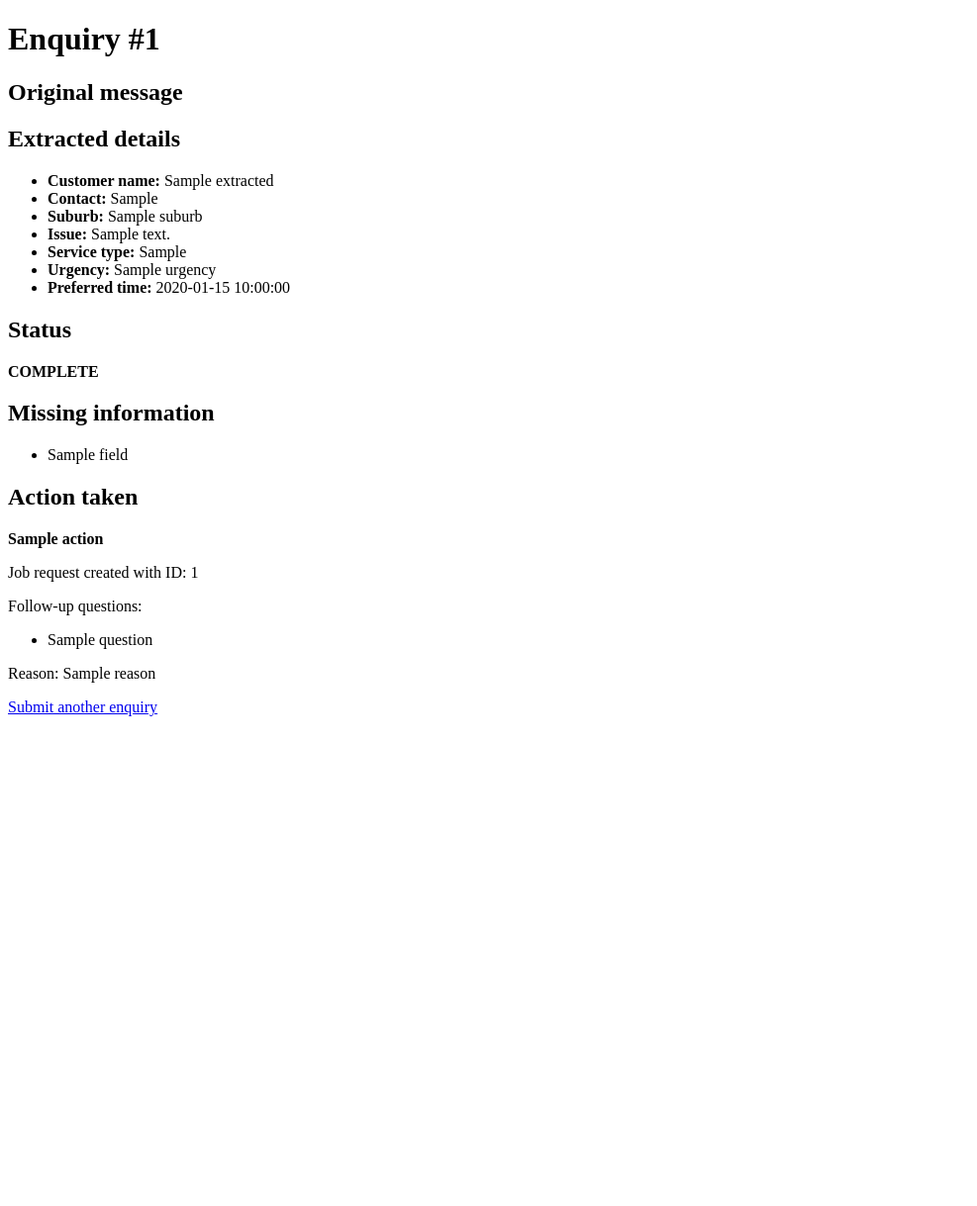
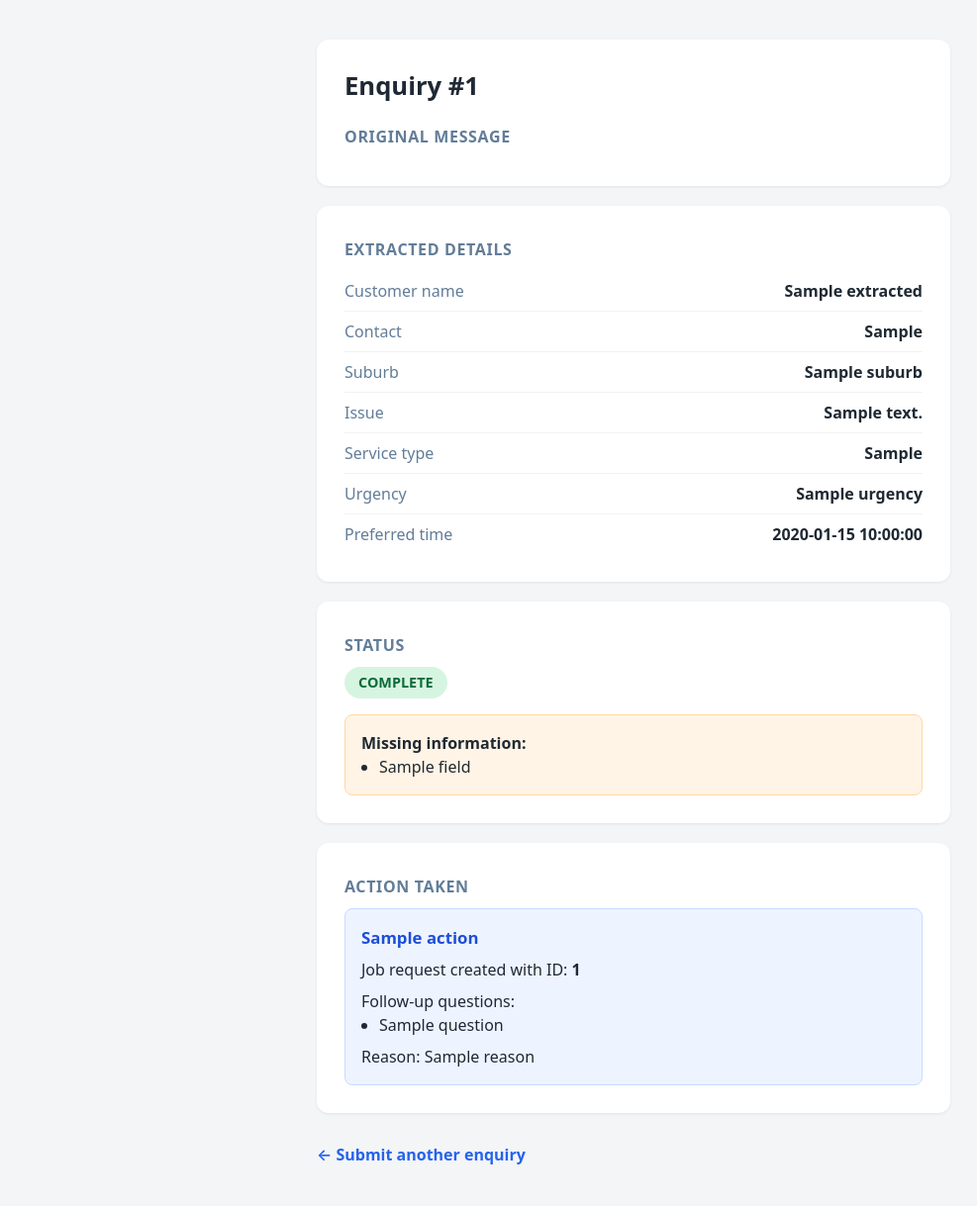
Before and after one commit to sza5197/Enquiry-Agent, a Flask app: template templates/result.html in a window 1280 px wide. Shown: the whole page at 99% size, without its empty margins (0-987 px from the left). Before the commit the page ends 724 px from the top, so only its background shows below. Run offline with Flask 3, Linux system fonts and the light colour scheme; the template is opened without the code that fills it: most values are stand-ins (such as "Sample title", 1, 10 or a date in 2020).

Commit message:
Baseline UI pass + switch to gemini-flash-lite

```diff
--- a/ai_service.py
+++ b/ai_service.py
@@ -6,7 +6,7 @@ from google.genai import types
 
 load_dotenv()
 
-MODEL_NAME = "gemini-3.8-flash"
+MODEL_NAME = "gemini-flash-lite-latest"
 
 client = genai.Client(api_key=os.getenv("GEMINI_API_KEY"))
 
--- /dev/null
+++ b/static/style.css
@@ -0,0 +1,111 @@
+* {
+    box-sizing: border-box;
+    margin: 0;
+    padding: 0;
+}
+
+body {
+    font-family: system-ui, -apple-system, "Segoe UI", sans-serif;
+    background: #f4f5f7;
+    color: #1f2933;
+    line-height: 1.5;
+    padding: 40px 16px;
+}
+
+.container {
+    max-width: 640px;
+    margin: 0 auto;
+}
+
+.card {
+    background: #fff;
+    border-radius: 12px;
+    padding: 28px;
+    box-shadow: 0 1px 3px rgba(0,0,0,0.08);
+    margin-bottom: 20px;
+}
+
+h1 {
+    font-size: 1.6rem;
+    margin-bottom: 20px;
+}
+
+h2 {
+    font-size: 1rem;
+    text-transform: uppercase;
+    letter-spacing: 0.04em;
+    color: #627d98;
+    margin-bottom: 10px;
+    margin-top: 4px;
+}
+
+textarea {
+    width: 100%;
+    border: 1px solid #cbd2d9;
+    border-radius: 8px;
+    padding: 12px;
+    font-size: 1rem;
+    font-family: inherit;
+    resize: vertical;
+}
+
+button {
+    margin-top: 14px;
+    background: #2563eb;
+    color: #fff;
+    border: none;
+    border-radius: 8px;
+    padding: 11px 22px;
+    font-size: 1rem;
+    cursor: pointer;
+}
+
+button:hover { background: #1d4ed8; }
+
+.field-list { list-style: none; }
+.field-list li {
+    padding: 8px 0;
+    border-bottom: 1px solid #f0f2f5;
+    display: flex;
+    justify-content: space-between;
+    gap: 16px;
+}
+.field-list li:last-child { border-bottom: none; }
+.field-list .label { color: #627d98; }
+.field-list .value { font-weight: 600; text-align: right; }
+.field-list .value.empty { color: #9aa5b1; font-weight: 400; font-style: italic; }
+
+.badge {
+    display: inline-block;
+    padding: 5px 14px;
+    border-radius: 999px;
+    font-weight: 600;
+    font-size: 0.9rem;
+}
+.badge.complete { background: #d6f5e0; color: #0b6b3a; }
+.badge.incomplete { background: #ffe8cc; color: #9a4a00; }
+
+.warning-box {
+    background: #fff4e5;
+    border: 1px solid #ffd8a8;
+    border-radius: 8px;
+    padding: 16px;
+}
+.warning-box ul { margin-left: 18px; }
+
+.action-box {
+    background: #eef4ff;
+    border: 1px solid #c7dbff;
+    border-radius: 8px;
+    padding: 16px;
+}
+.action-name { font-weight: 700; font-size: 1.05rem; color: #1d4ed8; }
+
+a.back-link {
+    display: inline-block;
+    margin-top: 10px;
+    color: #2563eb;
+    text-decoration: none;
+    font-weight: 600;
+}
+a.back-link:hover { text-decoration: underline; }
--- a/templates/result.html
+++ b/templates/result.html
@@ -2,46 +2,65 @@
 <html>
 <head>
     <title>Enquiry Result</title>
+    <link rel="stylesheet" href="{{ url_for('static', filename='style.css') }}">
 </head>
 <body>
+    <div class="container">
+
+        <div class="card">
             <h1>Enquiry #{{ enquiry_id }}</h1>
-
             <h2>Original message</h2>
             <p>{{ message }}</p>
+        </div>
 
+        <div class="card">
             <h2>Extracted details</h2>
-    <ul>
-        <li><strong>Customer name:</strong> {{ extracted.customer_name }}</li>
-        <li><strong>Contact:</strong> {{ extracted.contact_information }}</li>
-        <li><strong>Suburb:</strong> {{ extracted.suburb }}</li>
-        <li><strong>Issue:</strong> {{ extracted.issue_summary }}</li>
-        <li><strong>Service type:</strong> {{ extracted.service_type }}</li>
-        <li><strong>Urgency:</strong> {{ extracted.urgency }}</li>
-        <li><strong>Preferred time:</strong> {{ extracted.preferred_time }}</li>
+            <ul class="field-list">
+                <li><span class="label">Customer name</span>
+                    <span class="value {% if not extracted.customer_name %}empty{% endif %}">{{ extracted.customer_name or "not provided" }}</span></li>
+                <li><span class="label">Contact</span>
+                    <span class="value {% if not extracted.contact_information %}empty{% endif %}">{{ extracted.contact_information or "not provided" }}</span></li>
+                <li><span class="label">Suburb</span>
+                    <span class="value {% if not extracted.suburb %}empty{% endif %}">{{ extracted.suburb or "not provided" }}</span></li>
+                <li><span class="label">Issue</span>
+                    <span class="value {% if not extracted.issue_summary %}empty{% endif %}">{{ extracted.issue_summary or "not provided" }}</span></li>
+                <li><span class="label">Service type</span>
+                    <span class="value {% if not extracted.service_type %}empty{% endif %}">{{ extracted.service_type or "not provided" }}</span></li>
+                <li><span class="label">Urgency</span>
+                    <span class="value">{{ extracted.urgency }}</span></li>
+                <li><span class="label">Preferred time</span>
+                    <span class="value {% if not extracted.preferred_time %}empty{% endif %}">{{ extracted.preferred_time or "not provided" }}</span></li>
             </ul>
+        </div>
 
+        <div class="card">
             <h2>Status</h2>
-    <p><strong>{{ status }}</strong></p>
+            <span class="badge {% if status == 'COMPLETE' %}complete{% else %}incomplete{% endif %}">{{ status }}</span>
 
             {% if missing %}
-    <h2>Missing information</h2>
+            <div class="warning-box" style="margin-top:16px;">
+                <strong>Missing information:</strong>
                 <ul>
                     {% for field in missing %}
                     <li>{{ field }}</li>
                     {% endfor %}
                 </ul>
+            </div>
             {% endif %}
+        </div>
 
+        <div class="card">
             <h2>Action taken</h2>
-    <p><strong>{{ result.action }}</strong></p>
+            <div class="action-box">
+                <div class="action-name">{{ result.action }}</div>
 
                 {% if result.job_id %}
-    <p>Job request created with ID: {{ result.job_id }}</p>
+                <p style="margin-top:8px;">Job request created with ID: <strong>{{ result.job_id }}</strong></p>
                 {% endif %}
 
                 {% if result.questions %}
-    <p>Follow-up questions:</p>
-    <ul>
+                <p style="margin-top:8px;">Follow-up questions:</p>
+                <ul style="margin-left:18px;">
                     {% for q in result.questions %}
                     <li>{{ q }}</li>
                     {% endfor %}
@@ -49,11 +68,13 @@
                 {% endif %}
 
                 {% if result.reason %}
-    <p>Reason: {{ result.reason }}</p>
+                <p style="margin-top:8px;">Reason: {{ result.reason }}</p>
                 {% endif %}
+            </div>
+        </div>
 
+        <a class="back-link" href="/">← Submit another enquiry</a>
 
-
-    <p><a href="/">Submit another enquiry</a></p>
+    </div>
 </body>
 </html>
```
Also changed, not shown: templates/index.html (+13 -9 lines). Lines whose indentation alone changed are shown as unchanged.
